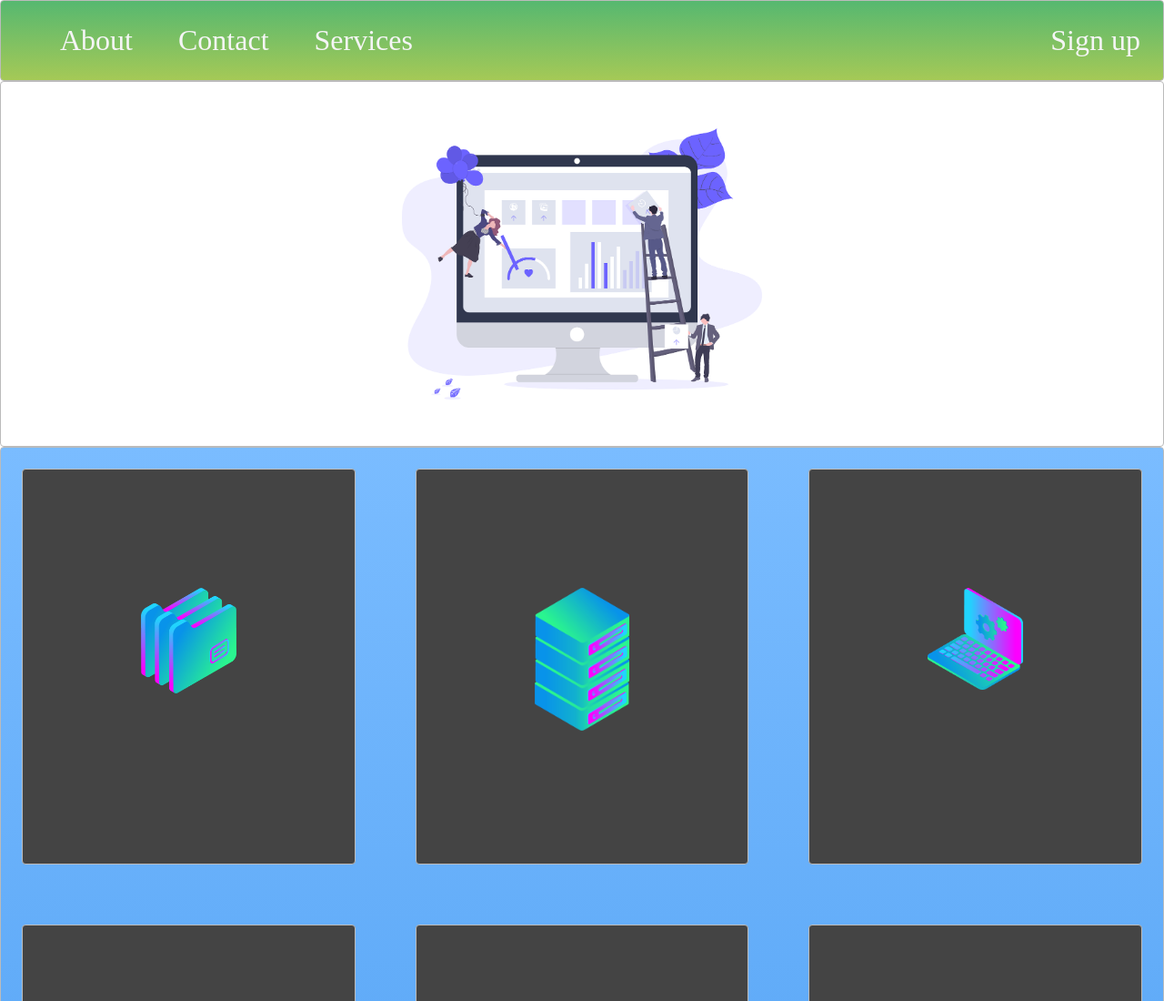
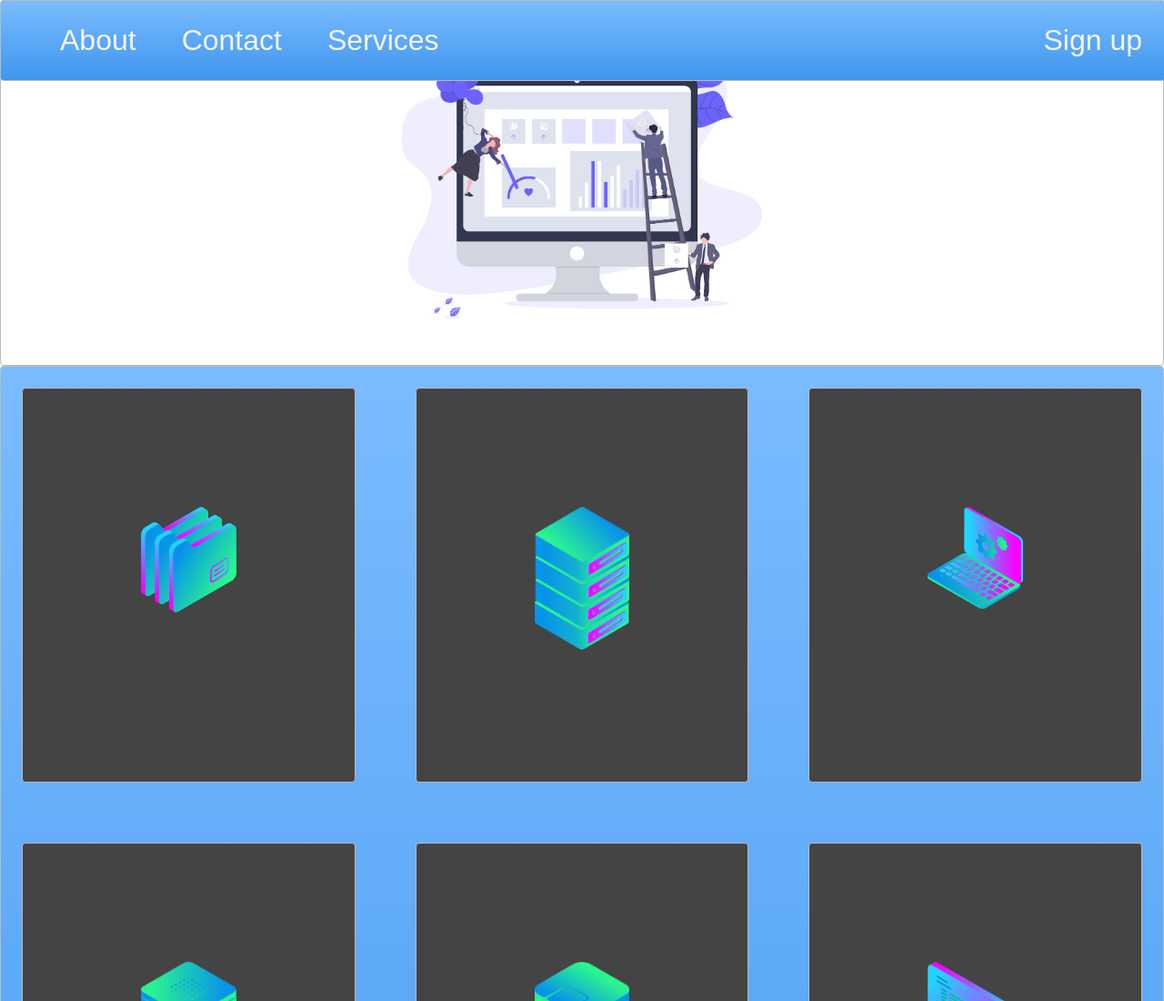
Before and after one commit to Melkam-code/layout_project, a plain HTML site: page project-start/index.html in a window 1280 px wide. Shown: the top 1100 px of the page at 91% size. Drawn offline with Linux system fonts and the light colour scheme.

Commit message:
Making the navigation sticky

```diff
--- a/project-start/index.html
+++ b/project-start/index.html
@@ -5,7 +5,7 @@
   <link rel="stylesheet" type="text/css" href="./style.css">
 </head>
 <body>
-  <nav class="zone green">
+  <nav class="zone blue sticky">
     <ul class="main-nav">
       <li><a href="">About</a></li>
       <li><a href="">Contact</a></li>
--- a/project-start/style.css
+++ b/project-start/style.css
@@ -1,6 +1,7 @@
 body {
     /* Normalizing CSS, to remove any margin of the whole body */
     margin: auto 0;
+    font-family: Arial, Helvetica, sans-serif;
 }
 
 /* NAV */
@@ -9,6 +10,12 @@ body {
     list-style: none;
     font-size: 1em;
     margin: 0;
+}
+
+.sticky {
+    position: fixed;
+    top: 0;
+    width: 100%;
 }
 
 li {
```
